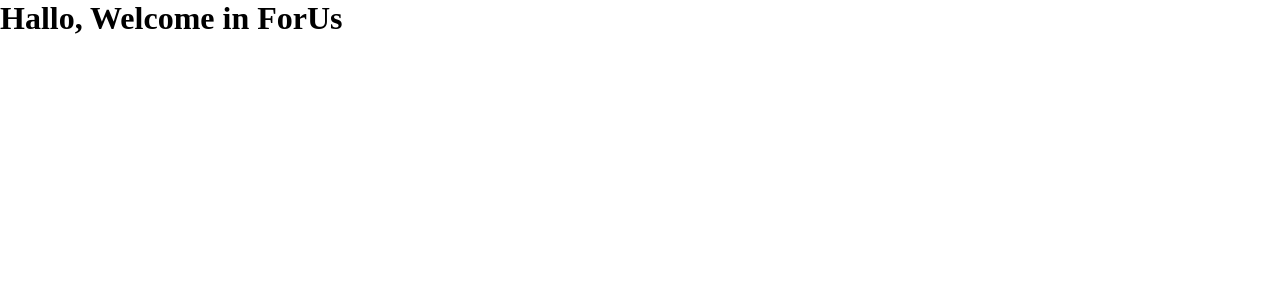
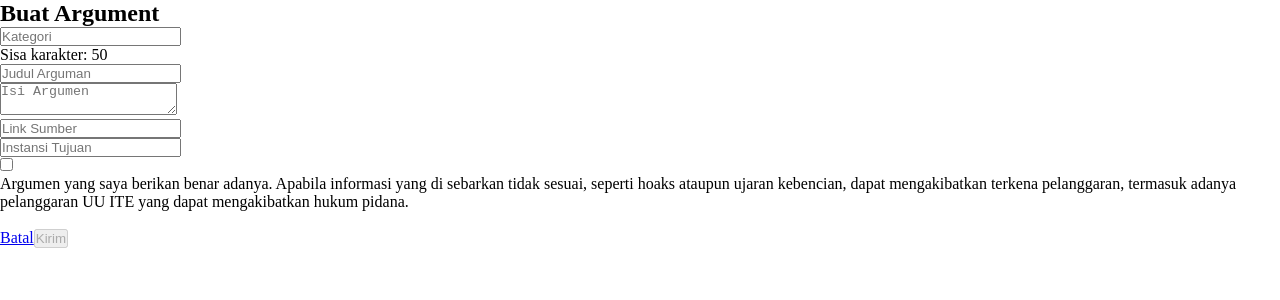
Before and after one commit to denbahrul/forus-capstone-project, a React (Create React App) app: page / in a window 1280 px wide. Shown: the top 300 px of the page. Built offline with nearby package versions, Linux system fonts and the light colour scheme.

Commit message:
menambahkan fitur add argument

```diff
--- /dev/null
+++ b/src/components/ArgumentInput.js
@@ -0,0 +1,105 @@
+import React from "react";
+
+class ArgumentInput extends React.Component {
+  constructor(props) {
+    super(props);
+
+    this.state = {
+      title: "",
+      argument: "",
+      sumber: "",
+      instansi: "",
+      kategori: "",
+      chcboxValue: false,
+      maxText: 50,
+    };
+
+    this.onTitleChangeEventHandler = this.onTitleChangeEventHandler.bind(this);
+    this.onArgumentChangeEventHandler = this.onArgumentChangeEventHandler.bind(this);
+    this.onSumberChangeEventHandler = this.onSumberChangeEventHandler.bind(this);
+    this.onInstansiChangeEventHandler = this.onInstansiChangeEventHandler.bind(this);
+    this.onKategoriChangeEventHandler = this.onKategoriChangeEventHandler.bind(this);
+    this.onSubmitEventHandler = this.onSubmitEventHandler.bind(this);
+    this.onCheckboxChangeEventHandler = this.onCheckboxChangeEventHandler.bind(this);
+  }
+
+  onTitleChangeEventHandler(event) {
+    const maxChar = 50;
+    const titleInput = event.target.value.slice(0, maxChar);
+    const titleInputLength = titleInput.length;
+
+    this.setState(() => {
+      return {
+        title: titleInput,
+        maxText: maxChar - titleInputLength,
+      };
+    });
+  }
+
+  onArgumentChangeEventHandler(event) {
+    this.setState(() => {
+      return {
+        argument: event.target.value,
+      };
+    });
+  }
+
+  onSumberChangeEventHandler(event) {
+    this.setState(() => {
+      return {
+        sumber: event.target.value,
+      };
+    });
+  }
+
+  onInstansiChangeEventHandler(event) {
+    this.setState(() => {
+      return {
+        instansi: event.target.value,
+      };
+    });
+  }
+
+  onKategoriChangeEventHandler(event) {
+    this.setState(() => {
+      return {
+        kategori: event.target.value,
+      };
+    });
+  }
+
+  onCheckboxChangeEventHandler() {
+    this.setState(() => {
+      return {
+        chcboxValue: !this.state.chcboxValue,
+      };
+    });
+  }
+
+  onSubmitEventHandler(event) {
+    event.preventDefault();
+    this.props.addArgument(this.state);
+  }
+
+  render() {
+    return (
+      <div className="note-input">
+        <h2>Buat Argument</h2>
+        <form onSubmit={this.onSubmitEventHandler}>
+          <input className="post" type="text" placeholder="Kategori" required value={this.state.kategori} onChange={this.onKategoriChangeEventHandler} /><br></br>
+          <p className="post__char-limit">Sisa karakter: {this.state.maxText}</p>
+          <input className="post" type="text" placeholder="Judul Arguman" required value={this.state.title} onChange={this.onTitleChangeEventHandler} /><br></br>
+          <textarea className="post-input__body" type="text" placeholder="Isi Argumen" required value={this.state.argument} onChange={this.onArgumentChangeEventHandler} /><br></br>
+          <input className="post" type="text" placeholder="Link Sumber" required value={this.state.sumber} onChange={this.onSumberChangeEventHandler} /><br></br>
+          <input className="post" type="text" placeholder="Instansi Tujuan" required value={this.state.instansi} onChange={this.onInstansiChangeEventHandler} /><br></br>
+          <input className="post" type="checkbox" checked={this.state.chcboxValue} onChange={this.onCheckboxChangeEventHandler}/>
+          <p>Argumen yang saya berikan benar adanya. Apabila informasi yang di sebarkan tidak sesuai, seperti hoaks ataupun ujaran kebencian, dapat mengakibatkan terkena pelanggaran, termasuk adanya pelanggaran UU ITE yang dapat mengakibatkan hukum pidana.</p><br></br>
+          <a href="/">Batal</a>
+          <button type="submit" disabled={this.state.chcboxValue ? false : true}>Kirim</button>
+        </form>
+      </div>
+    );
+  }
+}
+
+export default ArgumentInput;
--- a/src/index.js
+++ b/src/index.js
@@ -1,10 +1,10 @@
 import React from 'react';
 import { createRoot } from 'react-dom/client';
-import App from './App';
+import AddPage from './pages/addPage';
 
 import './styles/main.css';
 
 const root = createRoot(document.getElementById('root'));
 root.render(
-  <App />,
+  <AddPage />,
 );
--- /dev/null
+++ b/src/pages/addPage.js
@@ -0,0 +1,18 @@
+import React from "react";
+import { addArgument } from "../utils/api";
+import ArgumentInput from "../components/ArgumentInput";
+
+function AddPage() {
+
+  async function onAddArgumentHandler(note) {
+    await addArgument(note);
+  }
+
+  return (
+    <section>
+      <ArgumentInput addArgument={onAddArgumentHandler} />
+    </section>
+  );
+}
+
+export default AddPage;
--- /dev/null
+++ b/src/utils/api.js
@@ -0,0 +1,22 @@
+const BASE_URL = "https://63660b33046eddf1baf77f68.mockapi.io/api/v1";
+
+
+async function addArgument({ title, argument, instansi, sumber, kategori }) {
+    const response = await fetch(`${BASE_URL}/user/1/post`, {
+      method: "POST",
+      headers: {
+        "Content-Type": "application/json",
+      },
+      body: JSON.stringify({ title, argument, instansi, sumber, kategori  }),
+    });
+
+    const responseJson = await response.json();
+
+    if (responseJson.status !== "success") {
+      return { error: true, data: null };
+    }
+
+    return { error: false, data: responseJson.data };
+  }
+
+export { addArgument };
```
Also changed, not shown: src/hooks/useinput.js (added, +13 -0 lines).
